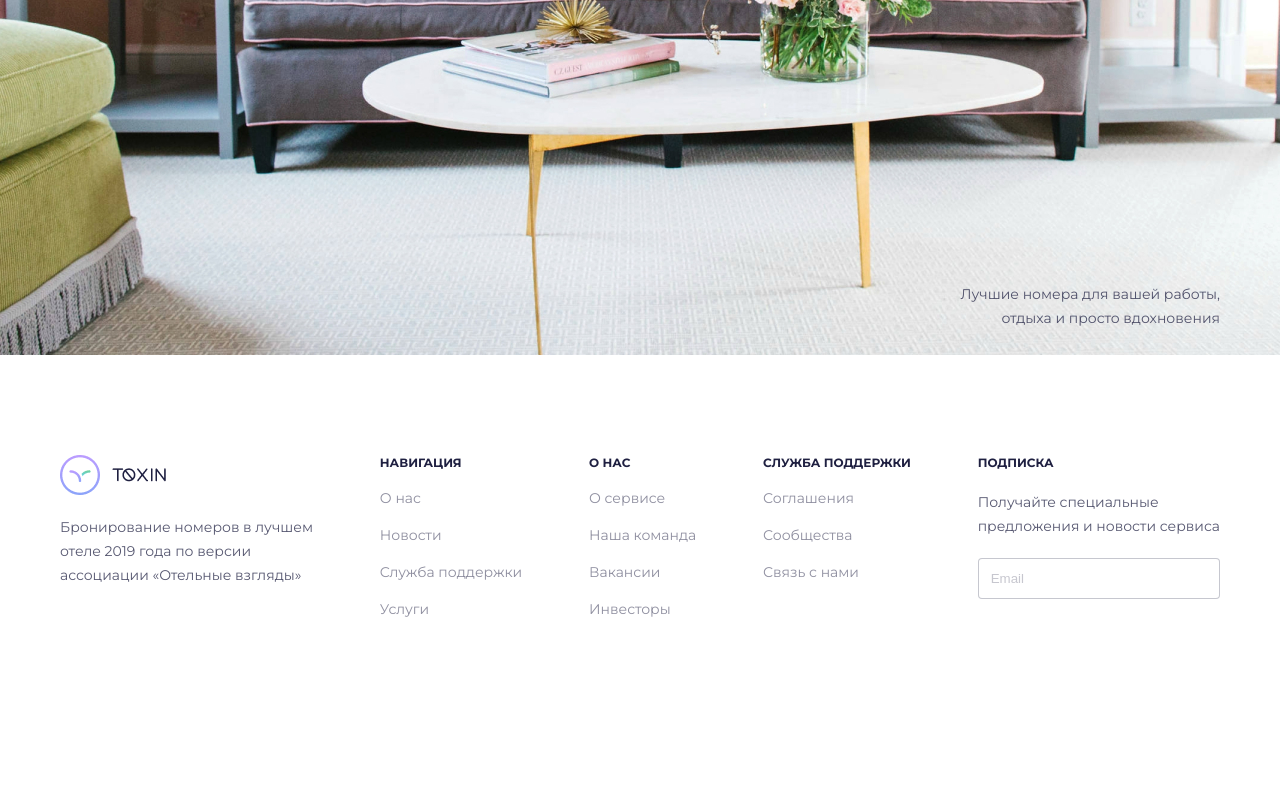
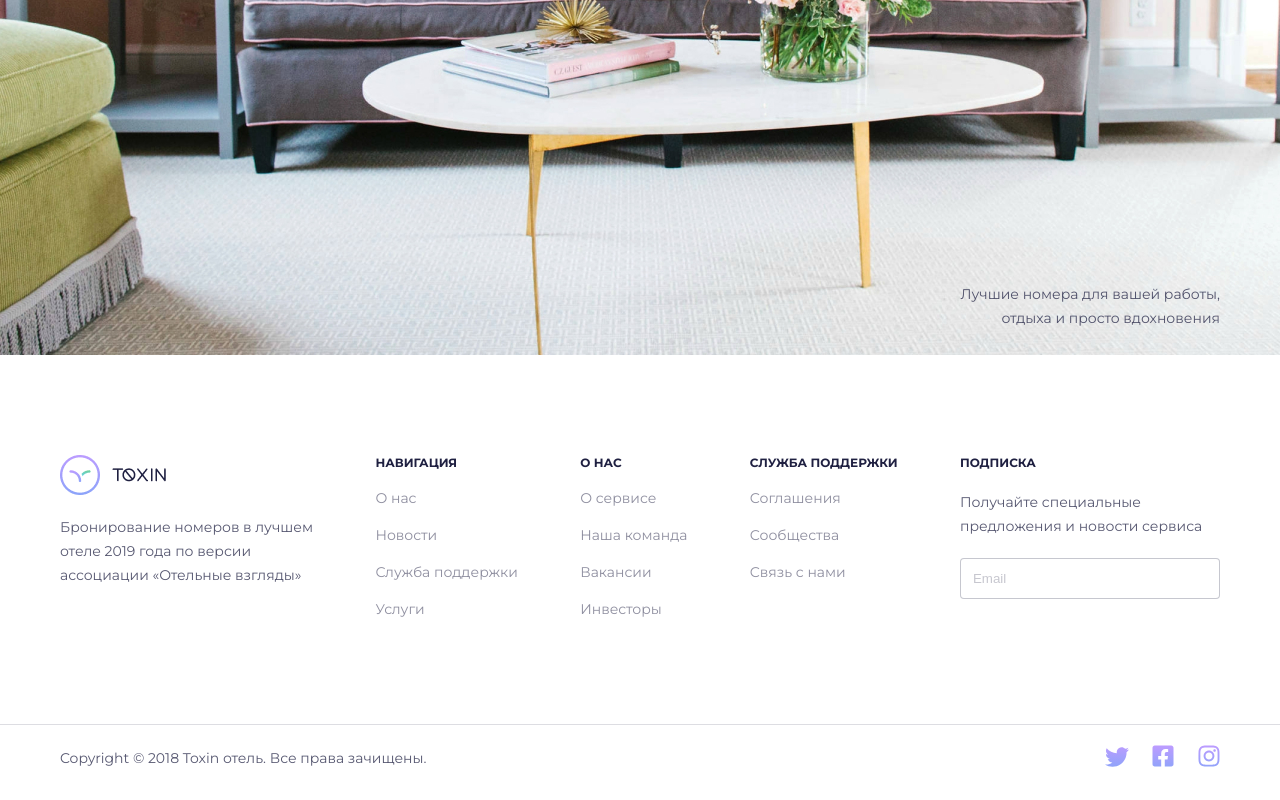
Before and after one commit to Renbrek/toxin-education-practice, a plain HTML site: page index.html in a window 1280 px wide. Shown: the part 549-1349 px from the top of the page. Drawn offline with Linux system fonts and the light colour scheme.

Commit message:
added subfooter

```diff
--- a/index.html
+++ b/index.html
@@ -9,7 +9,6 @@
     <title>TOXIN</title>
 </head>
 <body>
-
     <header class="header">
         <div class="container">
             <div class="header__inner">
@@ -29,7 +28,6 @@
                         <a href="#" class="button button--purple">Зарегистрироваться</a>
                     </div>
                 </nav>
-
             </div>
         </div>
     </header>
@@ -58,23 +56,19 @@
                         </a>
                     </div>
                 </div>
-
             </div>
             <div class="text--note">
                 <span class="note">Лучшие номера для вашей работы, <br> отдыха и просто вдохновения</span>
             </div>
         </div>
     </div>
-
     <footer class="footer">
         <div class="container">
             <div class="footer__main">
                 <div class="footer__info">
                     <div class="footer__logo"></div>
-
                     Бронирование номеров в лучшем<br> отеле 2019 года по версии<br> ассоциации «Отельные взгляды»
                 </div>
-
                 <div class="link-card">
                         <h3>навигация</h3>
                         <div class="links-in-card">
@@ -84,7 +78,6 @@
                             <a href="#" class="card__link">Услуги</a>
                         </div>
                 </div>
-
                 <div class="link-card">
                     <h3>о нас</h3>
                     <div class="links-in-card">
@@ -94,7 +87,6 @@
                         <a href="#" class="card__link">Инвесторы</a>
                     </div>
                 </div>
-
                 <div class="link-card">
                     <h3>служба поддержки</h3>
                     <div class="links-in-card">
@@ -103,21 +95,26 @@
                         <a href="#" class="card__link">Связь с нами</a>
                     </div>
                 </div>
-
                 <div class="footer__subscribe">
                     <h3>Подписка</h3>
                     <div class="subscribe--text">Получайте специальные<br> предложения и новости сервиса
                     </div>
                     <input type="email" class="email" placeholder="Email">
                 </div>
-
-
-            </div>
-            <div class="sub__footer">
-
-
             </div>
         </div>
     </footer>
+    <div class="copyright">
+        <div class="container copy-cont">
+            <div class="copyr__text">
+                Copyright © 2018 Toxin отель. Все права зачищены.
+            </div>
+            <div class="social">
+                <a href="#" class="social__links"><img src="img/social/twitter.svg" alt="twitter"></a>
+                <a href="#" class="social__links"><img src="img/social/facebook.svg" alt="facebook"></a>
+                <a href="#" class="social__links"><img src="img/social/instagram.svg" alt="instagram"></a>
+            </div>
+        </div>
+    </div>
 </body>
 </html>
--- a/style.css
+++ b/style.css
@@ -256,8 +256,9 @@ a {
 
 .footer {
     width: 100%;
-    height: 445px;
+    height: 370px;
     display: flex;
+    border-bottom: 1px solid rgba(31, 32, 65, 0.15);
 }
 
 .footer__main {
@@ -308,7 +309,7 @@ a {
 }
 
 .email {
-    width: 100%;
+    width: 260px;
     padding: 12px;
 
     border: 1px solid rgba(31, 32, 65, 0.25);
@@ -350,3 +351,27 @@ a {
     line-height: 17px;
     margin-top: 20px;
 }
+
+
+
+.copyright {
+    padding: 20px 0;
+
+    font-size: 14px;
+    line-height: 17px;
+
+    /* Dark 75% */
+
+    color: rgba(31, 32, 65, 0.75);
+}
+
+
+.copy-cont {
+    display: flex;
+    justify-content: space-between;
+    align-items: center;
+}
+
+.social__links {
+    margin-left: 20px;
+}
```
Also changed, not shown: img/social/facebook.svg (added), img/social/instagram.svg (added), img/social/twitter.svg (added). Lines whose indentation alone changed are shown as unchanged.
